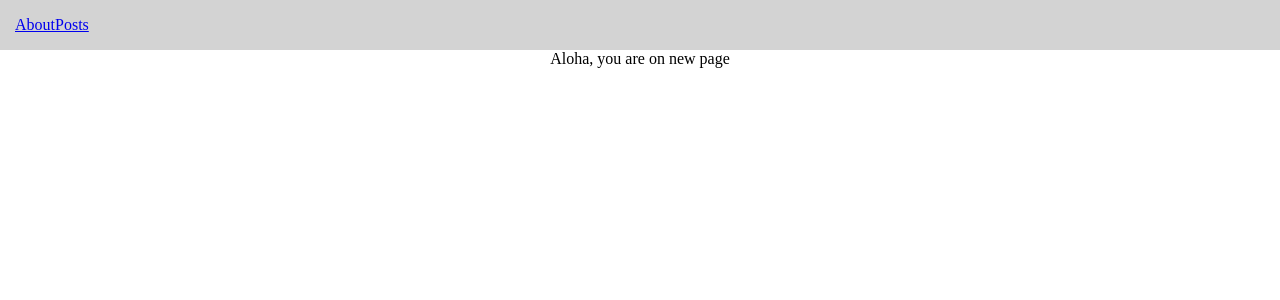
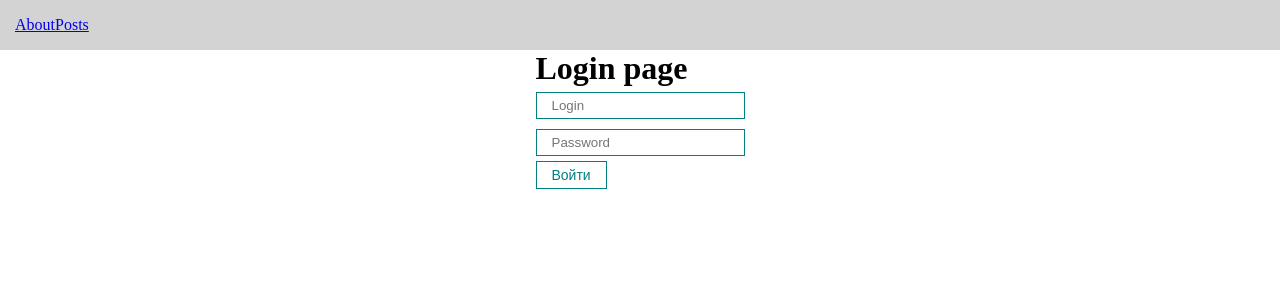
Before and after one commit to migel1976/react_study, a React (Create React App) app: page /posts/1 in a window 1280 px wide. Shown: the top 300 px of the page. Built offline with nearby package versions, Linux system fonts and the light colour scheme; no server answers.

Commit message:
login page and router component

```diff
--- a/src/API/PostService.js
+++ b/src/API/PostService.js
@@ -8,8 +8,12 @@ class PostService{
 	}
 
 	static async getById(id){
-	  console.log('PostService is ', id)
 		const response=await axios.get('https://jsonplaceholder.typicode.com/posts/' + id)
+			// return response.data
+			return response
+	}
+	static async getCommentsByPostId(id){
+		const response=await axios.get(`https://jsonplaceholder.typicode.com/posts/${id}/comments`)
 			// return response.data
 			return response
 	}
--- a/src/components/AppRouter.jsx
+++ b/src/components/AppRouter.jsx
@@ -1,19 +1,35 @@
 import React from 'react'
-import About from '../pages/About'
 import Posts from '../pages/Posts'
-import Error from '../pages/Error'
-import PostIdPage from '../pages/PostIdPage'
-
+import Login from '../pages/Login'
 import {Route, Routes} from 'react-router-dom'
+import {publicRoutes, privateRoutes} from '../router/index'
 
 
 const AppRouter =()=>{
+	const isAuth=false
 	return(
+			isAuth
+			?
 				<Routes>
-					<Route exact path='/about' element={<About />} />
-					<Route exact path='/posts' element={<Posts />} />
-					<Route exact path='/posts/:id' element={<PostIdPage />} />
-					<Route path='*' element={<Error />} />
+					{privateRoutes.map(route=>
+						<Route
+							element={route.component}
+							path={route.path}
+							exact={route.exact}
+						/>
+					)}
+					<Route path='*' element={<Posts />} />
+				</Routes>
+			:
+				<Routes>
+					{publicRoutes.map(route=>
+						<Route
+							element={route.component}
+							path={route.path}
+							exact={route.exact}
+						/>
+					)}
+					<Route path='*' element={<Login />} />
 				</Routes>
 	)
 }
--- a/src/pages/About.jsx
+++ b/src/pages/About.jsx
@@ -4,6 +4,7 @@ const About=()=>{
 	return(
 		<div>
 			<h1>Aloha</h1>
+			<h2>From page About</h2>
 		</div>
 	)
 }
--- /dev/null
+++ b/src/pages/Login.jsx
@@ -0,0 +1,17 @@
+import React from 'react'
+import MyInput from '../components/UI/input/MyInput'
+import MyButton from '../components/UI/button/MyButton'
+
+const Login=()=>{
+	return(
+		<div>
+			<h1>Login page</h1>
+			<form>
+				<MyInput type='text' placeholder='Login' />
+				<MyInput type='password' placeholder='Password' />
+				<MyButton>Войти</MyButton>
+			</form>
+		</div>
+	)
+}
+export default Login
--- a/src/pages/PostIdPage.jsx
+++ b/src/pages/PostIdPage.jsx
@@ -7,9 +7,14 @@ import MyLoader from '../components/UI/loader/MyLoader'
 const PostIdPage =()=>{
 	const params=useParams()
 	const [post, setPost]=useState({})
+	const [comments, setComments]=useState([])
 	const [fetchPostsById, isLoading, error]=useFetching(async ()=>{
 		const response=await PostService.getById(params.id)
 		setPost(response.data)
+	})
+	const [fetchComment, isCommentLoading, commentError]=useFetching(async ()=>{
+		const response=await PostService.getCommentsByPostId(params.id)
+		setComments(response.data)
 	})
 	// const [fetchPostsById, isLoading, error]=useFetching(async (id)=>{
 	// 	console.log('useFetching id ', id)
@@ -20,17 +25,33 @@ const PostIdPage =()=>{
 	useEffect(()=>{
 		console.log('useEffect id ', params.id)
 		fetchPostsById(params.id)
+		fetchComment(params.id)
 	},[])
 
 	console.log('params is ', params)
 
 	return (
 		<div>
-			Aloha, you are on new page
+			<h1>
 			{isLoading
 				? <MyLoader />
 				: <div>{post.id} {post.title}</div>
 			}
+			</h1>
+			<h1>Комментарий</h1>
+			<h1>
+				{isCommentLoading
+					? <MyLoader />
+					: <div>
+						{comments.map(comm=>
+						<div style={{marginTop:15}}>
+							<h5>{comm.email}</h5>
+							<h6 style={{color:'red'}}>{comm.body}</h6>
+						</div>
+						)}
+					</div>
+				}
+			</h1>
 		</div>
 	)
 }
--- /dev/null
+++ b/src/router/index.js
@@ -0,0 +1,14 @@
+import About from '../pages/About'
+import PostIdPage from '../pages/PostIdPage'
+import Posts from '../pages/Posts'
+import Login from '../pages/Login'
+
+export const privateRoutes=[
+	{path:'/about', component:<About /> , exact: true},
+	{path:'/posts', component: <Posts />, exact: true},
+	{path:'/posts/:id', component: <PostIdPage />, exact: true},
+]
+
+export const publicRoutes=[
+	{path:'/login', component:<Login />, exact: true},
+]
```
